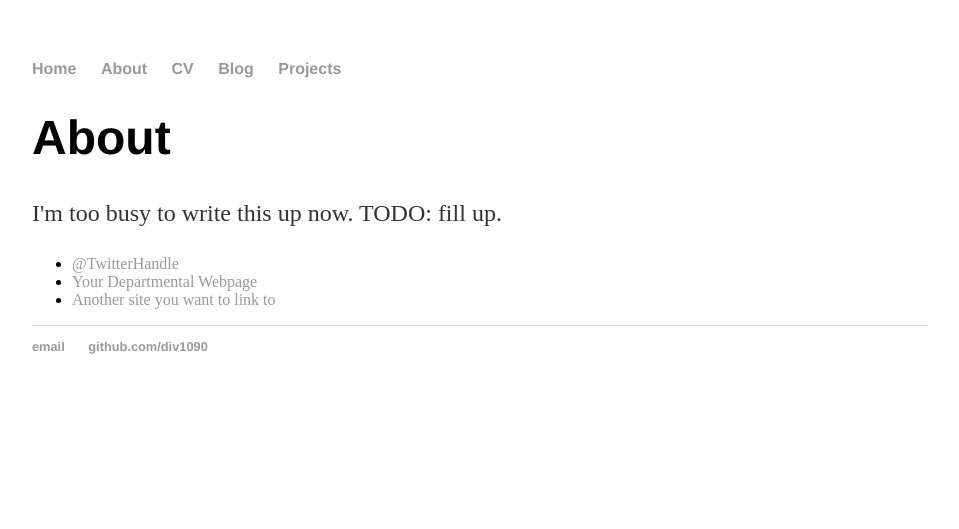
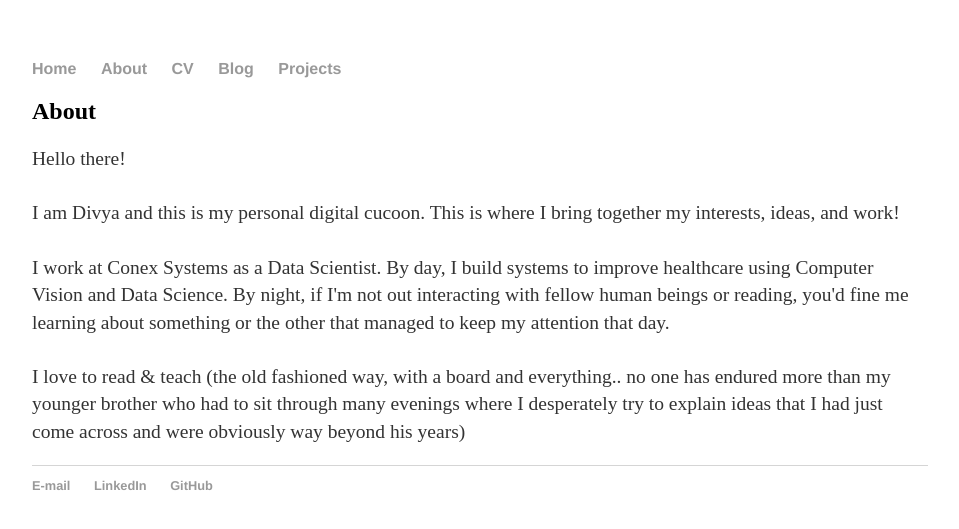
Before and after one commit to div1090/div1090.github.io, a Jekyll site: the page built from about/index.html, in a window 1280 px wide. Shown: the top 529 px of the page, without its empty margins (160-1119 px from the left). Built offline with Jekyll 4.4.1, drawn with Linux system fonts in a browser that asks for light colours.

Commit message:
Updating About Me

```diff
--- a/_config.yml
+++ b/_config.yml
@@ -1,4 +1,4 @@
-theme: jekyll-theme-cayman
+theme: "mmistakes/minimal-mistakes"
 name: AlephNull, the cardinality of things I do not know
 markdown: kramdown
 permalink: /blog/:year/:month/:day/:title
--- a/_layouts/default.html
+++ b/_layouts/default.html
@@ -26,8 +26,9 @@
 
     <footer>
           <ul>
-              <li><a href="mailto:div1090@gmail.com">email</a></li>
-              <li><a href="https://github.com/div1090">github.com/div1090</a></li>
+              <li><a href="mailto:div1090@gmail.com">E-mail</a></li>
+              <li><a href="https://www.linkedin.com/in/divya-sivasankaran/"> LinkedIn</a></li>
+              <li><a href="https://github.com/div1090">GitHub</a></li>
            </ul>
     </footer>
   </body>
--- a/about/index.html
+++ b/about/index.html
@@ -4,12 +4,16 @@ title: About Divya
 ---
 
 		<div class="about">
-			<h1>About</h1>
-			<p>I'm too busy to write this up now. TODO: fill up.</p>
+			<h2>About</h2>
 
-			<ul class="contacts">
-				<li><a href="#">@TwitterHandle</a></li>
-				<li><a href="#">Your Departmental Webpage</a></li>
-				<li><a href="#">Another site you want to link to</a></li>
-				</ul>
-		</div>
+			<font size="-1">
+			<p>
+					Hello there!<br /><br />
+					I am Divya and this is my personal digital cucoon. This is where I bring together my interests, ideas, and work!<br /><br />
+
+					I work at Conex Systems as a Data Scientist. By day, I build systems to improve healthcare using Computer Vision and Data Science.
+					By night, if I'm not out interacting with fellow human beings or reading, you'd fine me learning about something or the other that managed to keep my attention that day.<br /><br />
+
+					I love to read & teach (the old fashioned way, with a board and everything.. no one has endured more than my younger brother who had to sit through many evenings where I desperately try to explain ideas that I had just come across and were obviously way beyond his years)
+			</p>
+			</font>
```
Also changed, not shown: _posts/2017-10-06-First Post!.md (+1 -1 lines).
